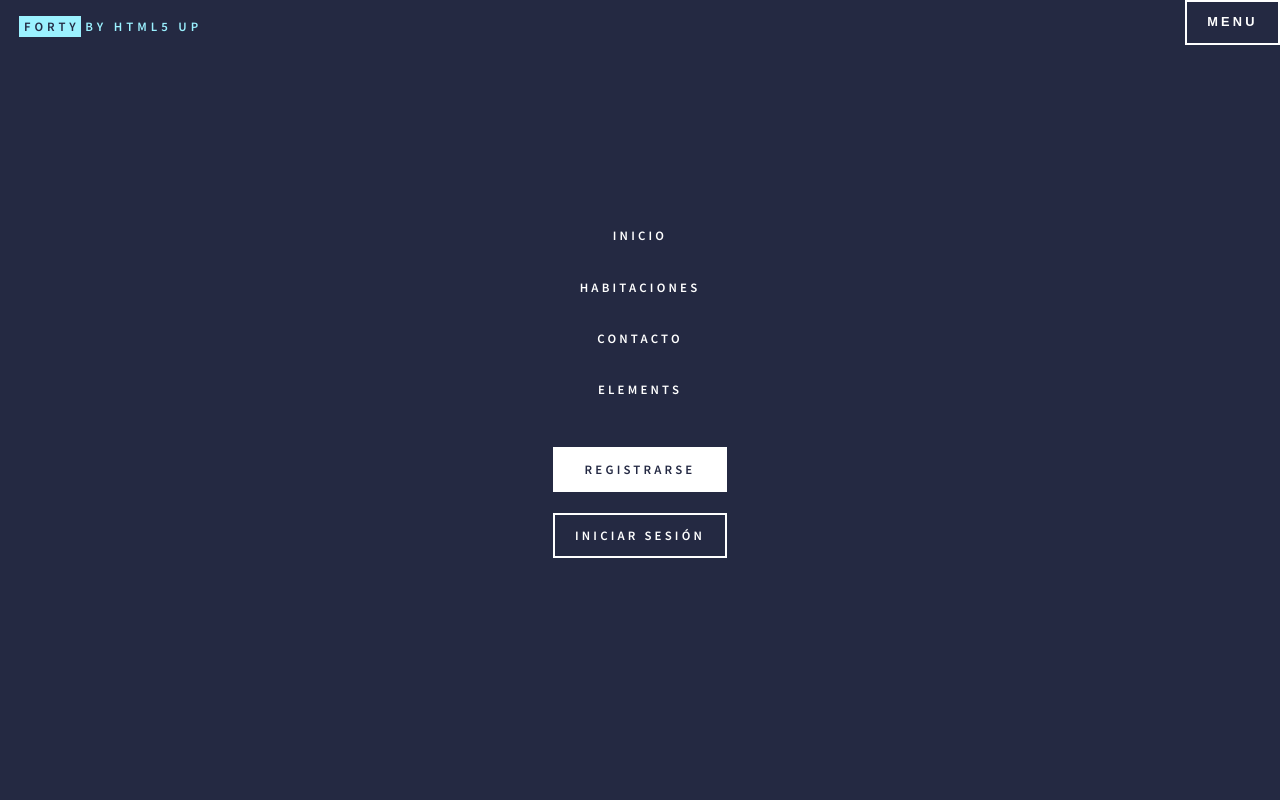
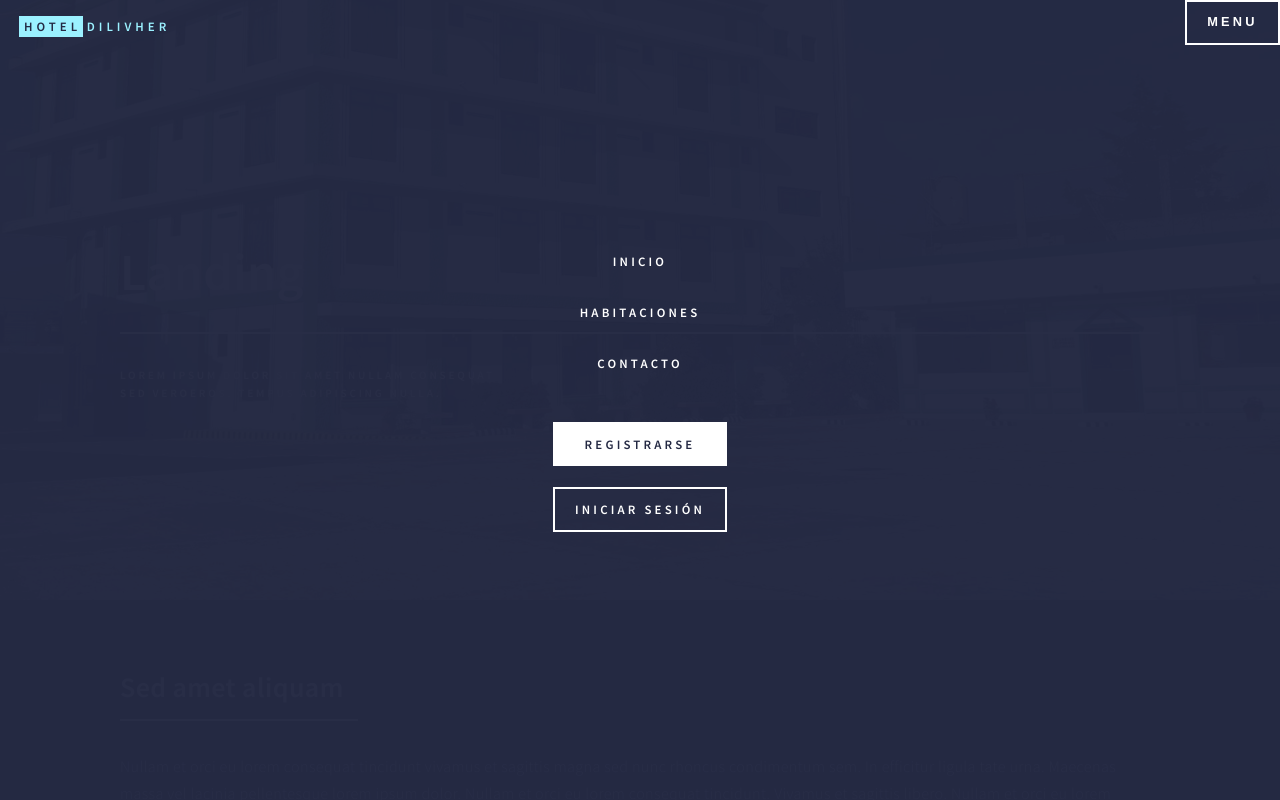
Before and after one commit to zeniaq/hotel-dilivher-website, a Next.js app: page /landing in a window 1280 px wide. Both pictures are taken after a click on the button "MENU". Shown: the top 800 px of the page. Built offline with nearby package versions, Linux system fonts and the light colour scheme.

Commit message:
Add Menu Styles for Full Screen and Header Titles

```diff
--- a/components/MenuNav/MenuNav.js
+++ b/components/MenuNav/MenuNav.js
@@ -8,18 +8,15 @@ const MenuNav = () => {
         <nav className={styles.menu}>
             <ul className={styles.links}>
                 <li>
-                    <a className={styles.menuA} href="index.html">
+                    <a className={styles.menuA} href="/">
                         Inicio
                     </a>
                 </li>
                 <li>
-                    <a href="landing.html">Habitaciones</a>
+                    <a href="/landing">Habitaciones</a>
                 </li>
                 <li>
-                    <a href="generic.html">Contacto</a>
-                </li>
-                <li>
-                    <a href="elements.html">Elements</a>
+                    <a href="/generic">Contacto</a>
                 </li>
             </ul>
             <ul className={classForm}>
--- a/components/Navigation/Navigation.js
+++ b/components/Navigation/Navigation.js
@@ -3,7 +3,7 @@ import React, { useState, useEffect } from "react";
 import MenuNav from "../MenuNav";
 import styles from "../../styles/Home.module.css";
 
-const Navigation = ({ classStyle, strongText, spanText }) => {
+const Navigation = ({ classStyle }) => {
     const [click, setClick] = useState(false);
     const classReserve = `${styles.alt} ${classStyle} ${styles.header}`;
     useEffect(() => {
@@ -16,8 +16,8 @@ const Navigation = ({ classStyle, strongText, spanText }) => {
         <>
             <header className={classReserve}>
                 <a className={styles.logo} href="/">
-                    <strong>{strongText}</strong>
-                    <span>{spanText}</span>
+                    <strong>Hotel</strong>
+                    <span>Dilivher</span>
                 </a>
                 <nav>
                     <button type="button" onClick={() => setClick(!click)}>
@@ -32,14 +32,10 @@ const Navigation = ({ classStyle, strongText, spanText }) => {
 
 Navigation.propTypes = {
     classStyle: PropTypes.string,
-    strongText: PropTypes.string,
-    spanText: PropTypes.string,
 };
 
 Navigation.defaultProps = {
     classStyle: "",
-    strongText: "",
-    spanText: "",
 };
 
 export default Navigation;
--- a/components/SectionArticle/SectionArticle.js
+++ b/components/SectionArticle/SectionArticle.js
@@ -2,7 +2,7 @@ import PropTypes from "prop-types";
 import styles from "../../styles/Home.module.css";
 
 const SectionArticle = ({ titleText, descriptionText, imageSrc, linkRef }) => (
-    <article style={{backgroundImage: "url(" + imageSrc + ")"}}>
+    <article style={{ backgroundImage: `url(${imageSrc})` }}>
         <header className={styles.major}>
             <h3>
                 <a href={linkRef} className={styles.link}>
--- a/pages/generic.js
+++ b/pages/generic.js
@@ -1,4 +1,3 @@
-import MenuNav from "../components/MenuNav";
 import Navigation from "../components/Navigation";
 import styles from "../styles/Home.module.css";
 import Footer from "../components/Footer";
@@ -9,8 +8,7 @@ export default function Home() {
     const classMainSection = `${styles.main} ${styles.alt}`;
     return (
         <div className={styles.wrapper}>
-            <Navigation classStyle={styles.style2} strongText="Forty" spanText="By HTML5 Up" />
-            <MenuNav />
+            <Navigation classStyle={styles.style2} />
             <div className={classMainSection}>
                 <SectionGeneric
                     titleText="Generic"
--- a/pages/index.js
+++ b/pages/index.js
@@ -20,7 +20,7 @@ export default function Home() {
     const classMainSection = `${styles.one} ${styles.tiles}`;
     return (
         <div className={styles.wrapper}>
-            <Navigation strongText="Hotel" spanText="Dilivher" />
+            <Navigation />
             <Banner
                 titleText="Tú descanso, nuestra razon de ser."
                 descriptionText1="Amplio estacionamiento, area de juegos infantiles,"
--- a/pages/landing.js
+++ b/pages/landing.js
@@ -1,4 +1,3 @@
-import MenuNav from "../components/MenuNav";
 import Navigation from "../components/Navigation";
 import Banner from "../components/Banner";
 import styles from "../styles/Home.module.css";
@@ -22,8 +21,7 @@ export default function Home() {
     const classMainSection = `${styles.two} ${styles.spotlights}`;
     return (
         <div className={styles.wrapper}>
-            <Navigation classStyle={styles.style2} strongText="Forty" spanText="By HTML5 Up" />
-            <MenuNav />
+            <Navigation classStyle={styles.style2} />
             <Banner
                 titleText="Landing"
                 descriptionText1="Lorem ipsum dolor sit amet nullam consequat"
```
